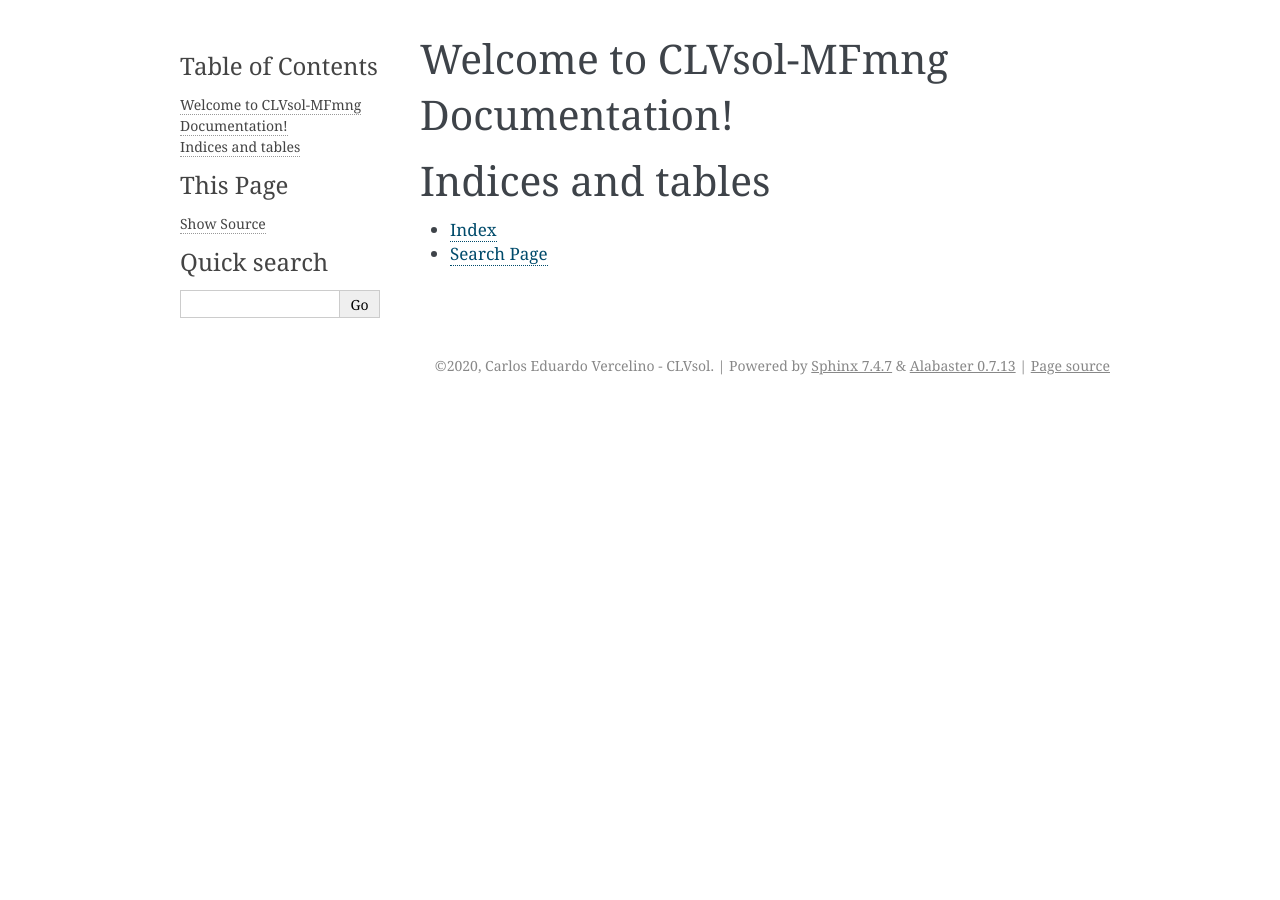
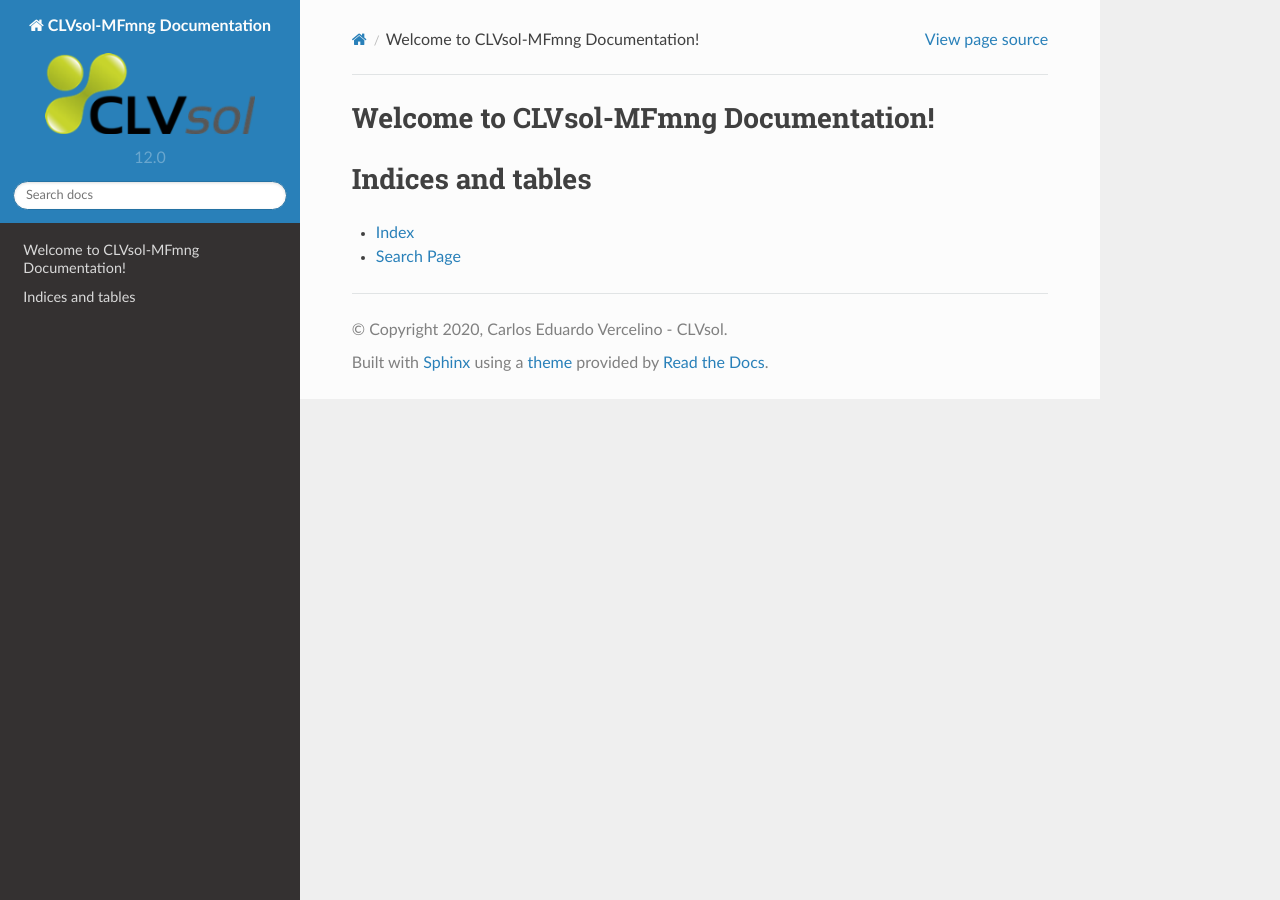
Before and after one commit to CLVsol/clvsol_mfmng_docs, a Sphinx documentation site: the page built from source/index.rst, in a window 1280 px wide. Built offline with Sphinx 7.4.7 and the Read the Docs theme 2.0.0, drawn with Linux system fonts in a browser that asks for light colours.

Commit message:
[IMP] source/conf.py (Set html_theme for Read the Docs)

```diff
--- a/source/conf.py
+++ b/source/conf.py
@@ -1,3 +1,5 @@
+import os
+
 # Configuration file for the Sphinx documentation builder.
 #
 # This file only contains a selection of the most common options. For a full
@@ -22,7 +24,11 @@
 author = 'Carlos Eduardo Vercelino - CLVsol'
 
 # The full version, including alpha/beta/rc tags
-release = '1.0.0'
+# release = '1.0.0'
+# The short X.Y version.
+version = '12.0'
+# The full version, including alpha/beta/rc tags.
+release = '12.0.1.0'
 
 
 # -- General configuration ---------------------------------------------------
@@ -44,12 +50,205 @@
 
 # -- Options for HTML output -------------------------------------------------
 
-# The theme to use for HTML and HTML Help pages.  See the documentation for
-# a list of builtin themes.
-#
-html_theme = 'alabaster'
+# The name of an image file (relative to this directory) to use as a favicon of
+# the docs.  This file should be a Windows icon file (.ico) being 16x16 or 32x32
+# pixels large.
+# html_favicon = None
+html_favicon = '_static/CLVsol_favicon.ico'
+
+# html_logo = '_static/CLVsol_logo.png'
+html_logo = '_static/CLVsol_logo.png'
 
 # Add any paths that contain custom static files (such as style sheets) here,
 # relative to this directory. They are copied after the builtin static files,
 # so a file named "default.css" will overwrite the builtin "default.css".
 html_static_path = ['_static']
+
+# The theme to use for HTML and HTML Help pages.  See the documentation for
+# a list of builtin themes.
+#
+
+on_rtd = os.environ.get('READTHEDOCS') == 'True'
+
+if on_rtd:
+
+    # html_theme = 'default'
+    html_theme = 'sphinx_rtd_theme'
+
+    # html_theme_options = {}
+    html_theme_options = {
+        'canonical_url': '',
+        # 'analytics_id': 'UA-XXXXXXX-1',  # Provided by Google in your dashboard
+        'logo_only': False,
+        'display_version': True,
+        # 'prev_next_buttons_location': 'bottom',
+        'prev_next_buttons_location': 'both',
+        # 'style_external_links': False,
+        'style_external_links': True,
+        # 'vcs_pageview_mode': '',
+        # 'style_nav_header_background': 'white',
+        'style_nav_header_background': '#2980B9',
+        # Toc options
+        'collapse_navigation': False,
+        'sticky_navigation': True,
+        'navigation_depth': 4,
+        # 'navigation_depth': -1,
+        'includehidden': True,
+        'titles_only': False
+    }
+
+# else:
+
+#     html_theme = 'alabaster'
+#     # html_theme = 'classic'
+#     # html_theme = 'sphinxdoc'
+#     # html_theme = 'agogo'
+#     # html_theme = 'nature'
+#     # html_theme = 'pyramid'
+#     # html_theme = 'traditional'
+#     # html_theme = 'bizstyle'
+#     # html_theme = 'sphinx_rtd_theme'
+
+#     html_sidebars = {
+#         '**': [
+#             'about.html',
+#             # 'globaltoc.html',
+#             # 'localtoc.html',
+#             'navigation.html',
+#             # 'relations.html',
+#             'sourcelink.html',
+#             'searchbox.html',
+#         ],
+#     }
+
+#     # Theme options are theme-specific and customize the look and feel of a theme
+#     # further.  For a list of options available for each theme, see the
+#     # documentation.
+#     #
+#     # html_theme_options = {}
+#     html_theme_options = {
+#         'logo': 'CLVsol_logo.png',
+#         'logo_name': True,
+#         'description': 'CLVsol-MFmng Documentation',
+#         'show_powered_by': True,
+#         # 'page_width': 'auto',
+#         'page_width': '1220px',
+#         # 'sidebar_width': '220px',
+#         'sidebar_width': '302px',
+#         'fixed_sidebar': False,
+#         'show_related': True,
+#     }
+
+else:
+
+    # html_theme = 'alabaster'
+    # html_theme = 'classic'
+    # html_theme = 'sphinxdoc'
+    # html_theme = 'agogo'
+    # html_theme = 'nature'
+    # html_theme = 'pyramid'
+    # html_theme = 'traditional'
+    # html_theme = 'bizstyle'
+    html_theme = 'sphinx_rtd_theme'
+
+    # html_sidebars = {
+    #     '**': [
+    #         'about.html',
+    #         # 'globaltoc.html',
+    #         # 'localtoc.html',
+    #         'navigation.html',
+    #         # 'relations.html',
+    #         'sourcelink.html',
+    #         'searchbox.html',
+    #     ],
+    # }
+
+    # Theme options are theme-specific and customize the look and feel of a theme
+    # further.  For a list of options available for each theme, see the
+    # documentation.
+    #
+    # html_theme_options = {}
+    html_theme_options = {
+        'canonical_url': '',
+        # 'analytics_id': 'UA-XXXXXXX-1',  # Provided by Google in your dashboard
+        'logo_only': False,
+        'display_version': True,
+        # 'prev_next_buttons_location': 'bottom',
+        'prev_next_buttons_location': 'both',
+        # 'style_external_links': False,
+        'style_external_links': True,
+        # 'vcs_pageview_mode': '',
+        # 'style_nav_header_background': 'white',
+        'style_nav_header_background': '#2980B9',
+        # Toc options
+        'collapse_navigation': False,
+        'sticky_navigation': True,
+        'navigation_depth': 4,
+        # 'navigation_depth': -1,
+        'includehidden': True,
+        'titles_only': False
+    }
+
+master_doc = 'index'
+
+
+
+
+
+# # -- Options for HTML output -------------------------------------------------
+
+# # The theme to use for HTML and HTML Help pages.  See the documentation for
+# # a list of builtin themes.
+# #
+# html_theme = 'alabaster'
+
+# html_theme = 'alabaster'
+# # html_theme = 'classic'
+# # html_theme = 'sphinxdoc'
+# # html_theme = 'agogo'
+# # html_theme = 'nature'
+# # html_theme = 'pyramid'
+# # html_theme = 'traditional'
+# # html_theme = 'bizstyle'
+# # html_theme = 'sphinx_rtd_theme'
+
+# html_sidebars = {
+#     '**': [
+#         'about.html',
+#         # 'globaltoc.html',
+#         # 'localtoc.html',
+#         'navigation.html',
+#         # 'relations.html',
+#         'sourcelink.html',
+#         'searchbox.html',
+#     ],
+# }
+
+# # Theme options are theme-specific and customize the look and feel of a theme
+# # further.  For a list of options available for each theme, see the
+# # documentation.
+# #
+# # html_theme_options = {}
+# html_theme_options = {
+#     'logo': 'CLVsol_logo.png',
+#     'logo_name': True,
+#     # 'description': 'CLVsol-MFmng Documentation',
+#     'show_powered_by': False,
+#     'page_width': 'auto',
+#     # 'page_width': '1220px',
+#     # 'sidebar_width': '220px',
+#     'sidebar_width': '302px',
+#     'fixed_sidebar': False,
+#     'show_related': True,
+# }
+
+# # The name of an image file (relative to this directory) to use as a favicon of
+# # the docs.  This file should be a Windows icon file (.ico) being 16x16 or 32x32
+# # pixels large.
+# # html_favicon = None
+# html_favicon = '_static/CLVsol_favicon.ico'
+
+# # Add any paths that contain custom static files (such as style sheets) here,
+# # relative to this directory. They are copied after the builtin static files,
+# # so a file named "default.css" will overwrite the builtin "default.css".
+# html_static_path = ['_static']
```
Also changed, not shown: source/_static/CLVsol_favicon.ico (added), source/_static/CLVsol_logo.png (added).
